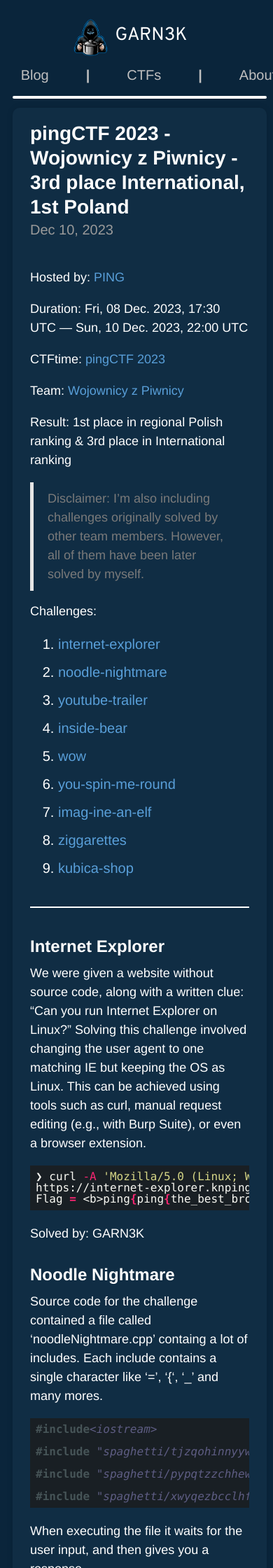
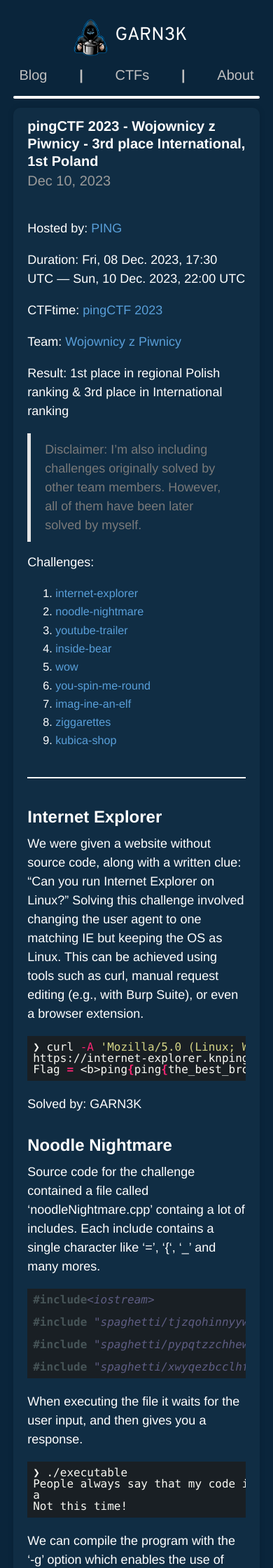
Before and after one commit to GARN3K/garn3k.github.io, a Jekyll site: the page built from _ctfs/ping2023.md, in a window 390 px wide. Shown: the top 2240 px of the page at 70% size. Built offline with Jekyll 4.4.1, drawn with Linux system fonts in a browser that asks for light colours.

Commit message:
Fix Mobile: smaller font size lists, decreased font size for posts, fixed navbar

```diff
--- a/css/style.scss
+++ b/css/style.scss
@@ -307,7 +307,7 @@
 
 @media only screen and (max-width: 768px) {
   #content{
-    padding: 25px;
+    padding: 20px;
   }
 .logo-container {
     margin-bottom: 0; /* Adjusted margin for smaller screens */
@@ -330,22 +330,24 @@
     margin-bottom: 10 px;
   }
 
-  .separator {
-    margin: 0 50px; /* Adjust the margin for the separator on smaller screens */
-  }
+.nav-links {
+  display: flex;
+  justify-content: center; /* Centruje elementy wzdłuż osi poziomej */
+  align-items: center; /* Centruje elementy wzdłuż osi pionowej */
+  max-width: 100%; /* Zmiana na 100% zamiast 94% */
+  padding: 0; /* Usunięcie niepotrzebnych paddingów */
+}
 
-  .nav-links {
-  max-width: 90%;
-  padding-left:  0.4rem;
-  padding-right: 0.4rem;
-  }
-
+.separator {
+  margin: 0 20%; /* Dostosowanie marginesu separatora na mniejszych ekranach */
+}
   .nav-links a {
-  margin: 0 3px;
+  margin: 0 10%;
+  padding: 0;
   }
 
   .container {
-    max-width: 97%;
+    max-width: 94%;
     padding-left: 0.5rem;
     padding-right: 0.5rem;
   }
@@ -371,6 +373,11 @@
   font-size: 0.8rem;
   }
 
+li, ul, ol, dl {
+  font-size: 90%;
+  margin-bottom: 0.1rem;
+}
+
   pre {
   overflow: auto;
   margin-top: 0;
@@ -389,11 +396,14 @@
   }
 
   img {
-  margin: 0.5rem 0px;
-  max-width: 95%;
-  border-radius: 2px;
+    margin: 0.5rem 0px;
+    max-width: 95%;
+    border-radius: 2px;
   }
 
+  .post-title {
+    font-size: 95%;
+  }
 
 }
 
@@ -437,6 +447,7 @@
 
   // note: only change margin for title,date if inside post block
   .post-title {
+    font-size: 100%;
     margin-top: -0.3rem;
   }
 
```
